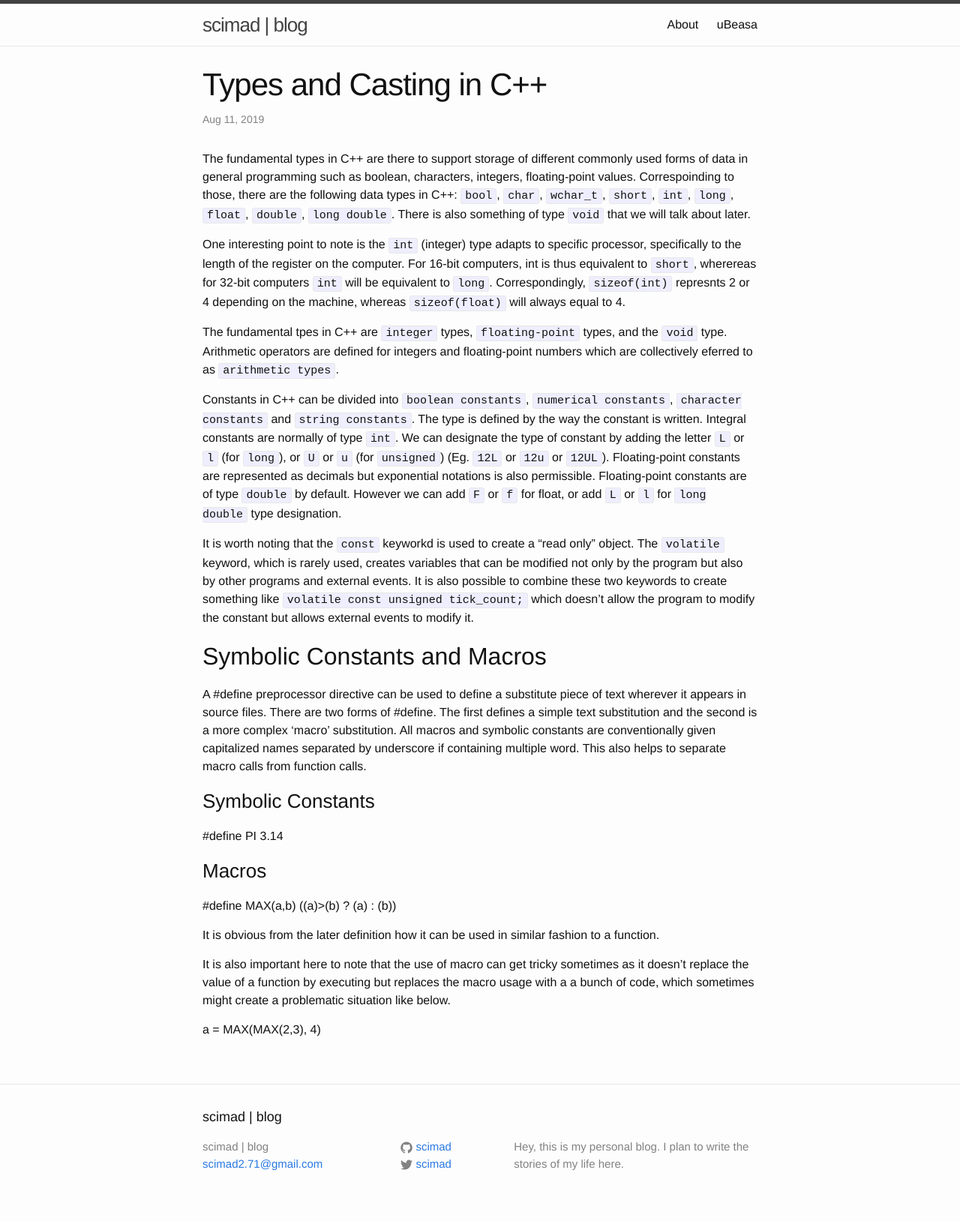
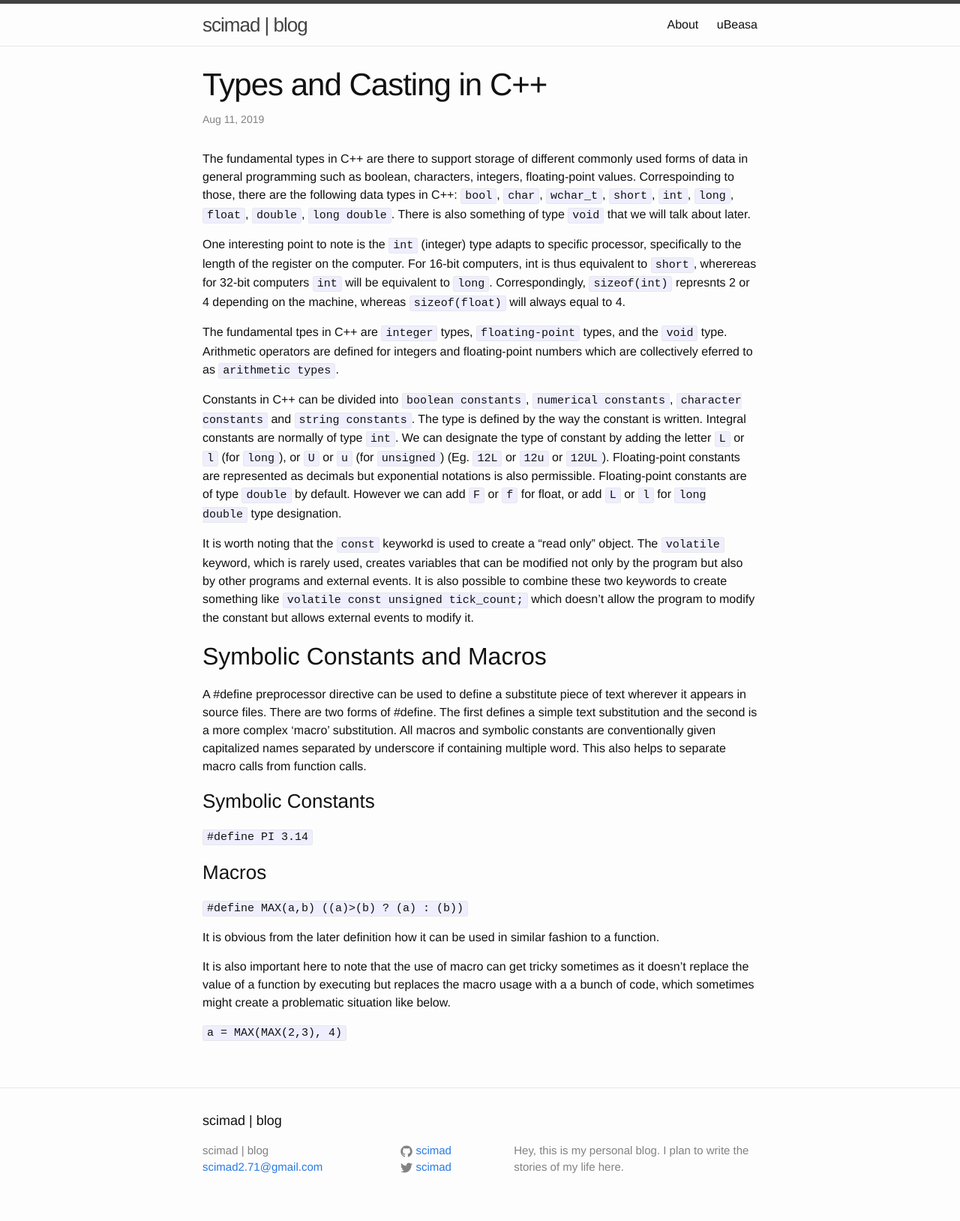
Before and after one commit to scimad/scimad.github.io, a Jekyll site: the page built from _posts/2019-08-12-types-and-casting-in-c-plus-plus.markdown, in a window 1280 px wide. Shown: the whole page at 75% size. Built offline with Jekyll 4.4.1, drawn with Linux system fonts in a browser that asks for light colours.

Commit message:
Differentiate code from rest of the texts

```diff
--- a/_posts/2019-08-12-types-and-casting-in-c-plus-plus.markdown
+++ b/_posts/2019-08-12-types-and-casting-in-c-plus-plus.markdown
@@ -18,14 +18,14 @@ It is worth noting that the `const` keyworkd is used to create a "read only" obj
 A #define preprocessor directive can be used to define a substitute piece of text wherever it appears in source files. There are two forms of #define. The first defines a simple text substitution and the second is a more complex 'macro' substitution. All macros and symbolic constants are conventionally given capitalized names separated by underscore if containing multiple word. This also helps to separate macro calls from function calls.
 
 ### Symbolic Constants
-#define PI 3.14
+`#define PI 3.14`
 
 
 ### Macros
-#define MAX(a,b) ((a)>(b) ? (a) : (b))
+`#define MAX(a,b) ((a)>(b) ? (a) : (b))`
 
 It is obvious from the later definition how it can be used in similar fashion to a function.
 
 It is also important here to note that the use of macro can get tricky sometimes as it doesn't replace the value of a function by executing but replaces the macro usage with a a bunch of code, which sometimes might create a problematic situation like below.
 
-a = MAX(MAX(2,3), 4)
+`a = MAX(MAX(2,3), 4)`
```
